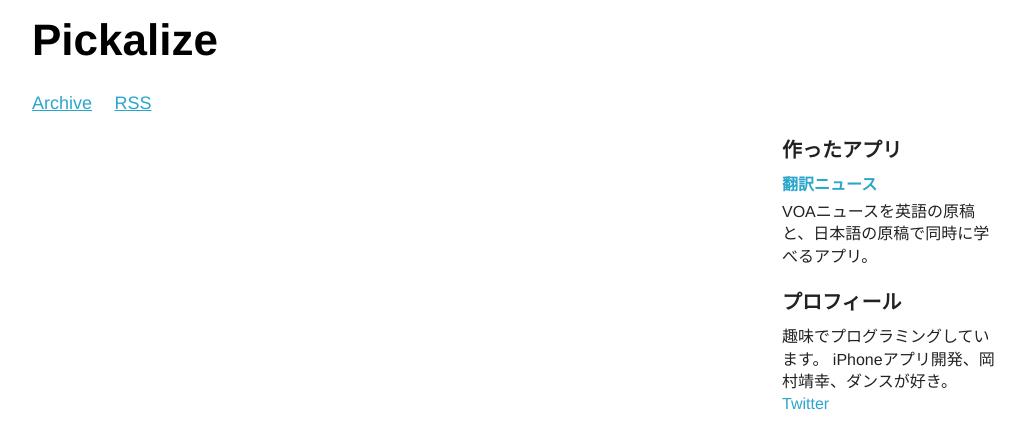
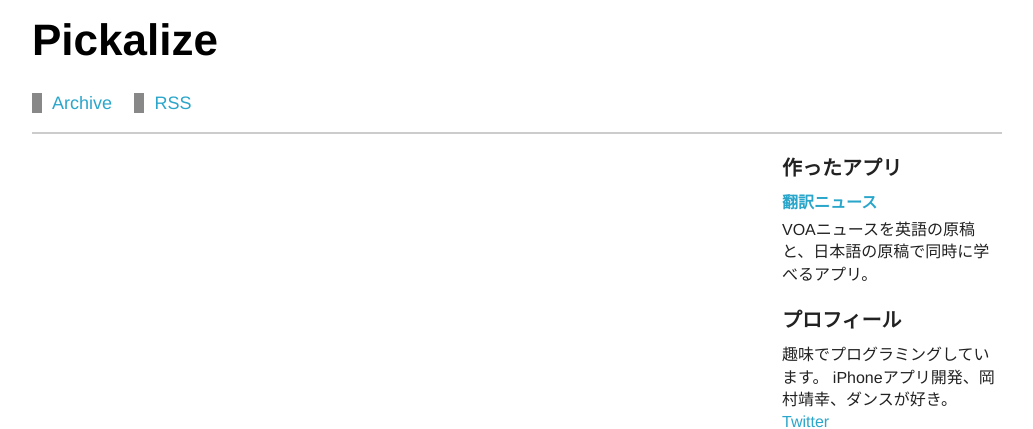
Before and after one commit to haradashinya/static_blog, a Flask app: page / in a window 1280 px wide. Shown: the top 429 px of the page, without its empty margins (123-1156 px from the left). Run offline with Flask 2, Linux system fonts and the light colour scheme; some libraries are stand-ins or nearby versions.

Commit message:
add border line

```diff
--- a/static/css/base.css
+++ b/static/css/base.css
@@ -8,10 +8,13 @@
 }
 nav a{
   margin-right: 1em;
-  text-decoration: underline;
   font-size: 18px;
+  border-left: solid 10px #888888;
+  padding-left: 10px;
 }
 nav {
+  border-bottom: solid 2px #ccc;
+  padding-bottom: 1em;
   margin-bottom: 1em;
 
 }
--- a/templates/base.html
+++ b/templates/base.html
@@ -35,7 +35,7 @@
 
 
 <div class="row">
-  <div class="large-4 columns">
+  <div class="large-12 columns">
     <nav>
       <a href="archive">Archive</a>
       <a href="rss">RSS</a>
```
